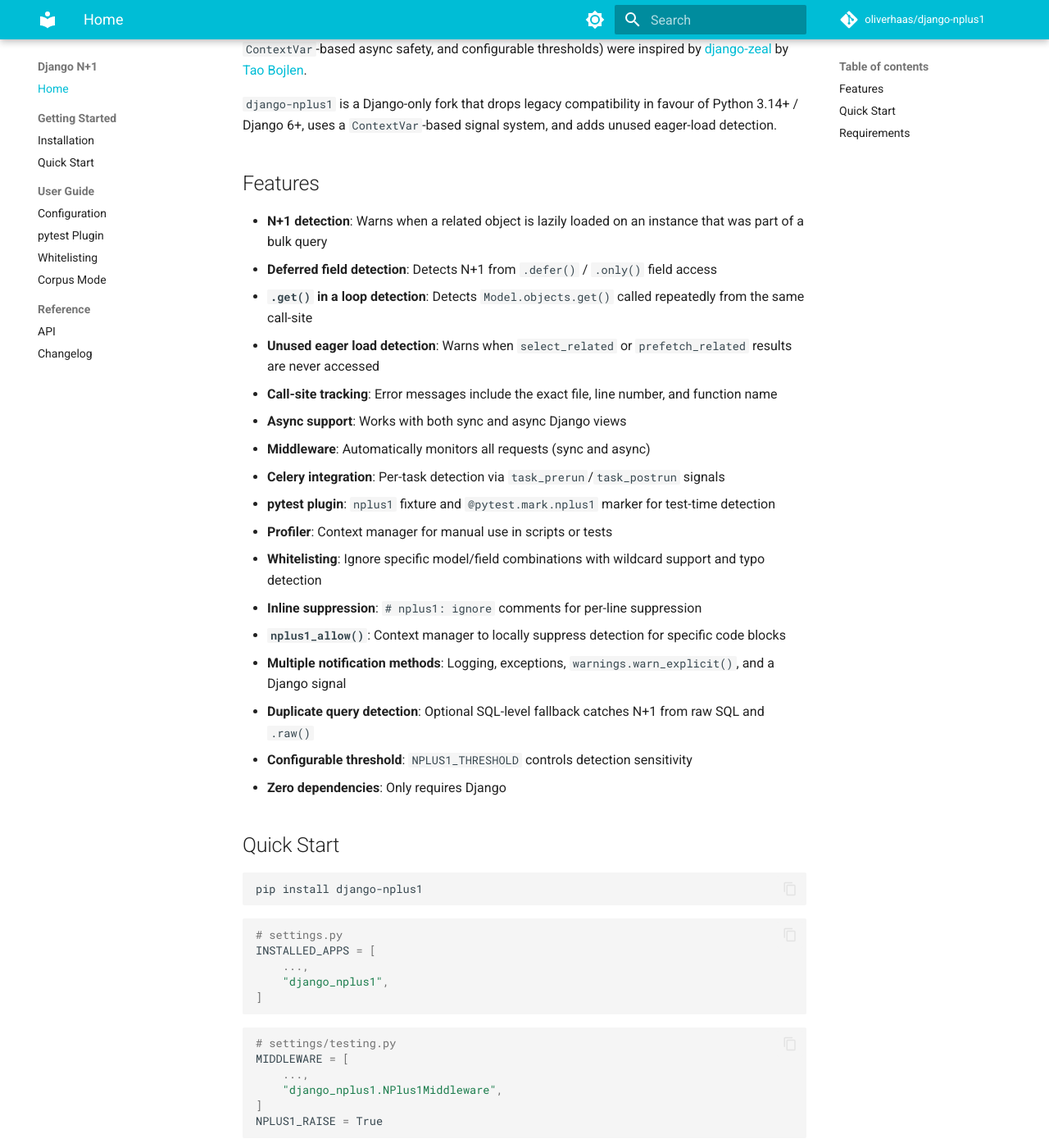
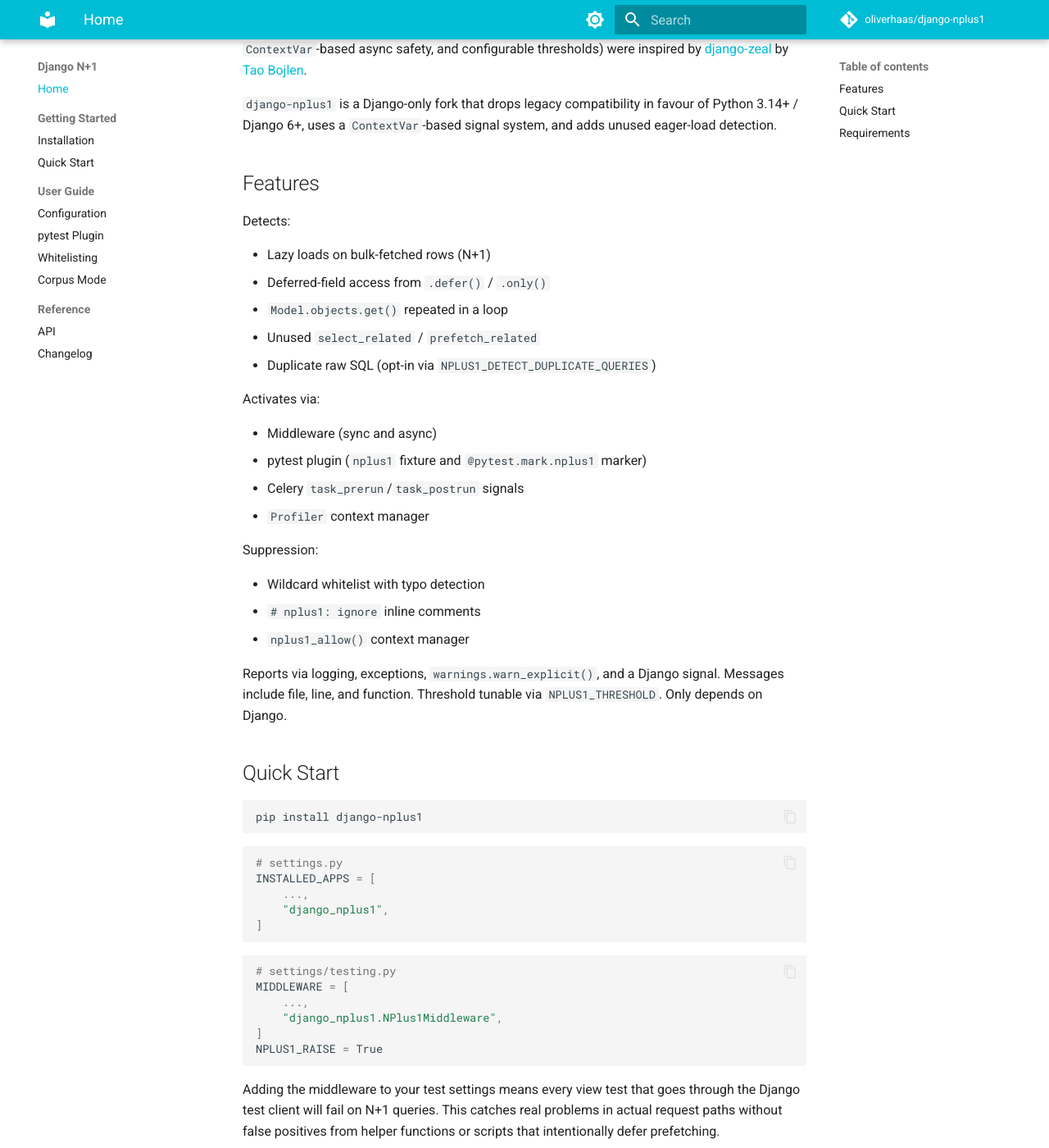
Before and after one commit to oliverhaas/django-nplus1, an MkDocs documentation site: the page built from docs/index.md, in a window 1280 px wide and 1400 px high, scrolled down 396 px. Shown: the whole window at 82% size. Built offline with MkDocs 1.6.1 and Material for MkDocs 9.7.7, drawn with Linux system fonts in a browser that asks for light colours; comment, search, counter and statistics services are not loaded; the version menu is left out.

Commit message:
docs: tighten features list and example docstring

```diff
--- a/docs/index.md
+++ b/docs/index.md
@@ -13,23 +13,28 @@
 
 ## Features
 
-- **N+1 detection**: Warns when a related object is lazily loaded on an instance that was part of a bulk query
-- **Deferred field detection**: Detects N+1 from `.defer()` / `.only()` field access
-- **`.get()` in a loop detection**: Detects `Model.objects.get()` called repeatedly from the same call-site
-- **Unused eager load detection**: Warns when `select_related` or `prefetch_related` results are never accessed
-- **Call-site tracking**: Error messages include the exact file, line number, and function name
-- **Async support**: Works with both sync and async Django views
-- **Middleware**: Automatically monitors all requests (sync and async)
-- **Celery integration**: Per-task detection via `task_prerun`/`task_postrun` signals
-- **pytest plugin**: `nplus1` fixture and `@pytest.mark.nplus1` marker for test-time detection
-- **Profiler**: Context manager for manual use in scripts or tests
-- **Whitelisting**: Ignore specific model/field combinations with wildcard support and typo detection
-- **Inline suppression**: `# nplus1: ignore` comments for per-line suppression
-- **`nplus1_allow()`**: Context manager to locally suppress detection for specific code blocks
-- **Multiple notification methods**: Logging, exceptions, `warnings.warn_explicit()`, and a Django signal
-- **Duplicate query detection**: Optional SQL-level fallback catches N+1 from raw SQL and `.raw()`
-- **Configurable threshold**: `NPLUS1_THRESHOLD` controls detection sensitivity
-- **Zero dependencies**: Only requires Django
+Detects:
+
+- Lazy loads on bulk-fetched rows (N+1)
+- Deferred-field access from `.defer()` / `.only()`
+- `Model.objects.get()` repeated in a loop
+- Unused `select_related` / `prefetch_related`
+- Duplicate raw SQL (opt-in via `NPLUS1_DETECT_DUPLICATE_QUERIES`)
+
+Activates via:
+
+- Middleware (sync and async)
+- pytest plugin (`nplus1` fixture and `@pytest.mark.nplus1` marker)
+- Celery `task_prerun`/`task_postrun` signals
+- `Profiler` context manager
+
+Suppression:
+
+- Wildcard whitelist with typo detection
+- `# nplus1: ignore` inline comments
+- `nplus1_allow()` context manager
+
+Reports via logging, exceptions, `warnings.warn_explicit()`, and a Django signal. Messages include file, line, and function. Threshold tunable via `NPLUS1_THRESHOLD`. Only depends on Django.
 
 ## Quick Start
 
```
Also changed, not shown: 1 other file.
